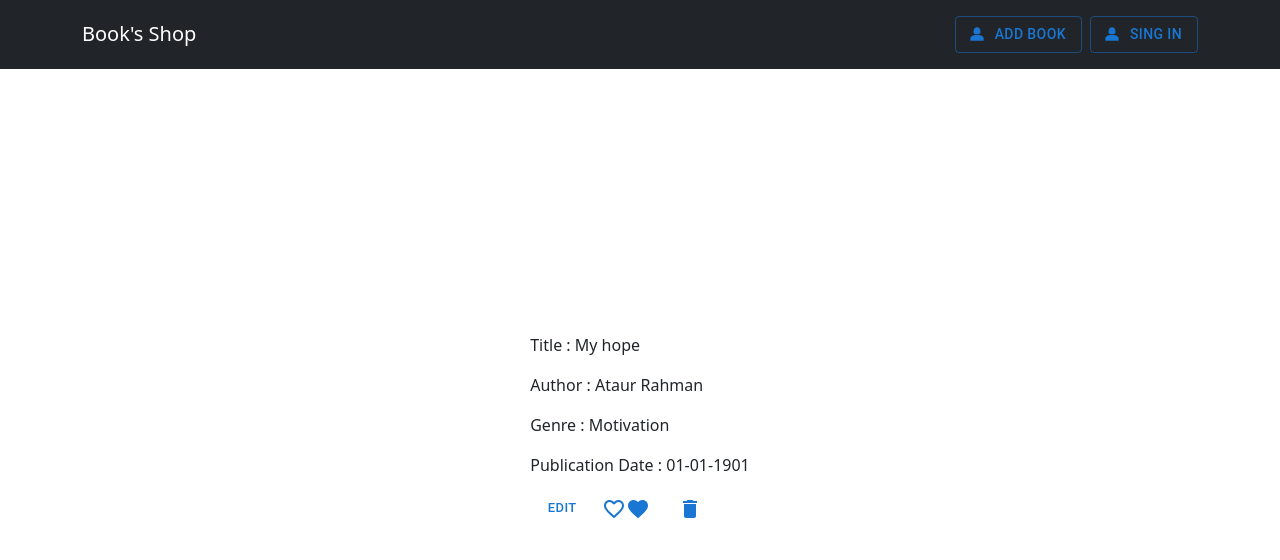
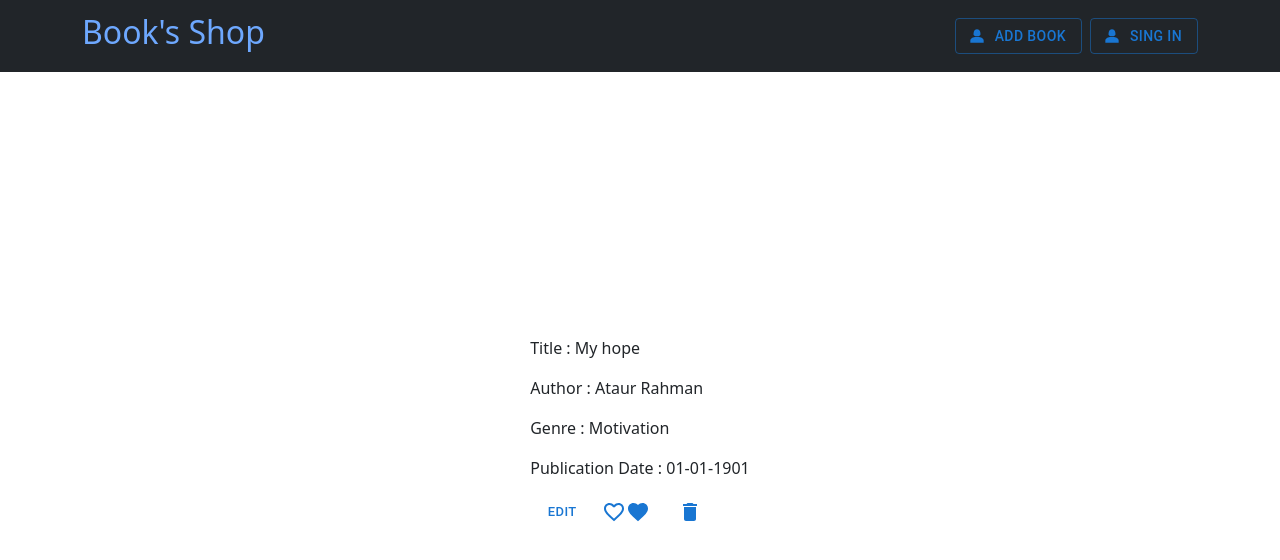
Before and after one commit to ataur39n-sharif/books-shop, a React (Vite) app: page /book/1 in a window 1280 px wide. Shown: the top 560 px of the page. Built offline with nearby package versions, Linux system fonts and the light colour scheme.

Commit message:
navbar update

```diff
--- a/src/Components/Navbar/index.tsx
+++ b/src/Components/Navbar/index.tsx
@@ -9,10 +9,17 @@ import { logout } from '../../../Redux/features/Auth/auth.slice';
 function NavBar() {
     const { email } = useAppSelector((state) => state.authentication)
     const dispatch = useAppDispatch()
+
     return (
         <Navbar bg="dark" data-bs-theme="dark" key={"sm"} expand={"sm"}>
             <Container>
-                <Navbar.Brand href="/">Book's Shop</Navbar.Brand>
+                <Navbar.Brand >
+                    <Link to="/" style={{
+                        textDecoration: "none"
+                    }}>
+                        <h2 >Book's Shop</h2>
+                    </Link>
+                </Navbar.Brand>
                 <Navbar.Toggle />
                 <Navbar.Collapse className="justify-content-end">
                     <Navbar className='me-2'>
```
